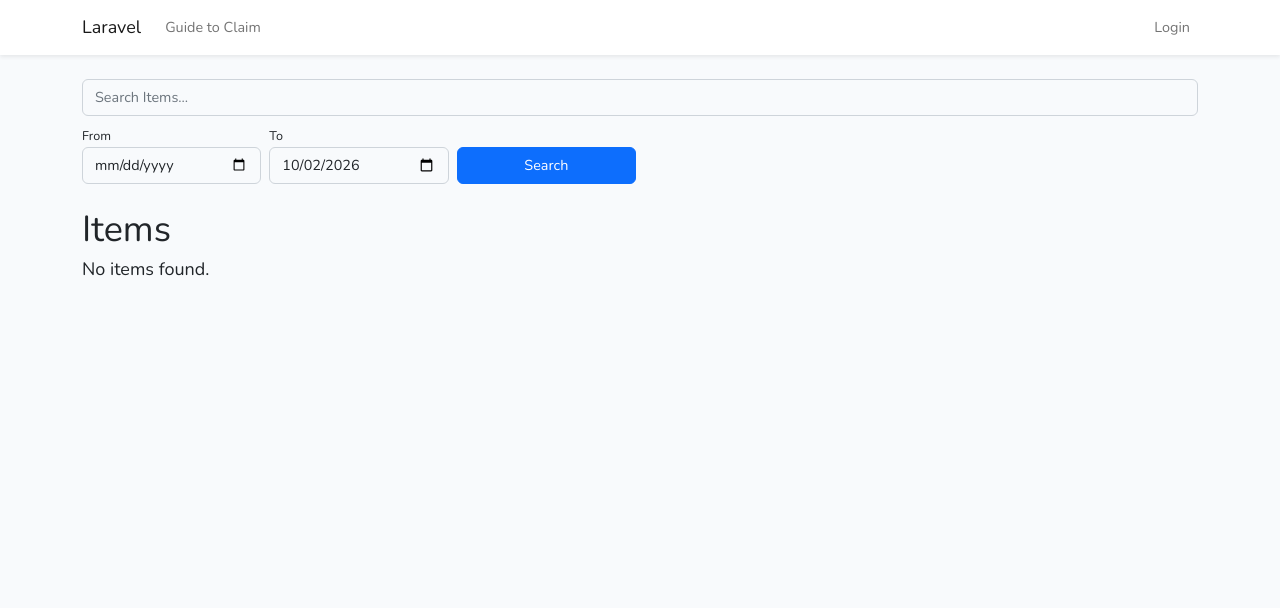
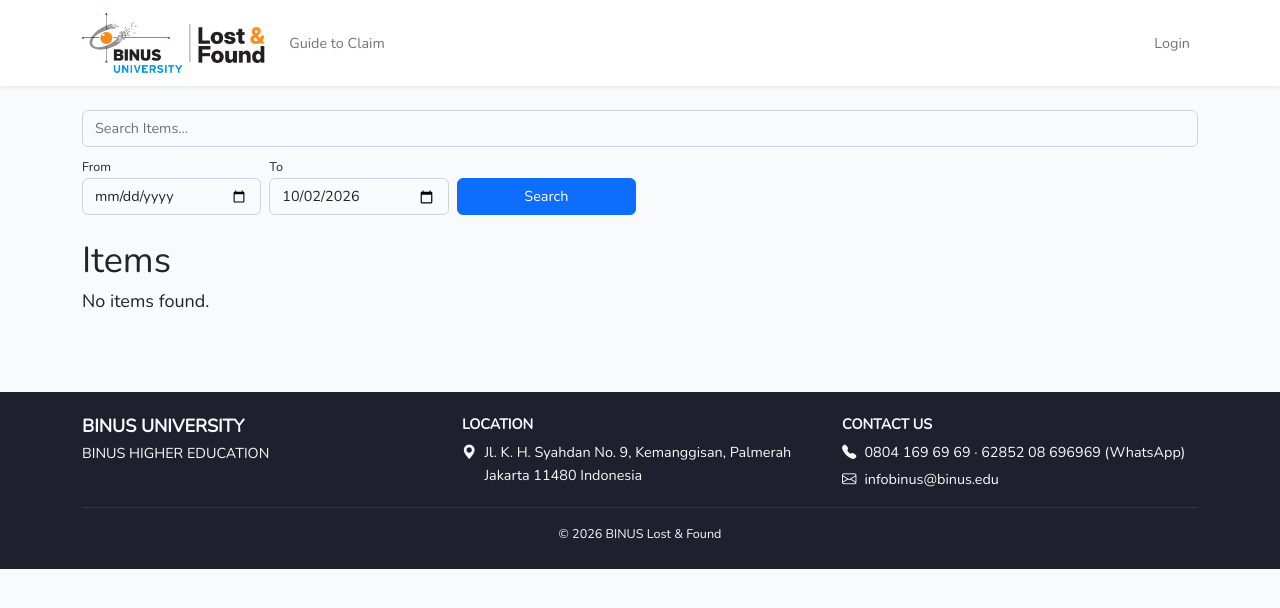
Before and after one commit to Nicholas-SB/BINUS-Lost-and-Found, a Laravel app: page / in a window 1280 px wide. Shown: the top 608 px of the page. Run offline with Laravel 12, Linux system fonts and the light colour scheme; data that the repository does not hold is empty; style sheets or scripts are compiled from the project's sources.

Commit message:
Add footer and logo

```diff
--- a/resources/views/layouts/app.blade.php
+++ b/resources/views/layouts/app.blade.php
@@ -15,13 +15,14 @@
 
     <!-- Scripts -->
     @vite(['resources/sass/app.scss', 'resources/js/app.js'])
+    <link rel="stylesheet" href="https://cdn.jsdelivr.net/npm/bootstrap-icons@1.11.3/font/bootstrap-icons.min.css">
 </head>
 <body>
     <div id="app">
         <nav class="navbar navbar-expand-md navbar-light bg-white shadow-sm">
             <div class="container">
                 <a class="navbar-brand" href="{{ url('/') }}">
-                    {{ config('app.name', 'Laravel') }}
+                    <img src="{{ asset('images/logo.png') }}" height="60">
                 </a>
                 <button class="navbar-toggler" type="button" data-bs-toggle="collapse" data-bs-target="#navbarSupportedContent" aria-controls="navbarSupportedContent" aria-expanded="false" aria-label="{{ __('Toggle navigation') }}">
                     <span class="navbar-toggler-icon"></span>
@@ -86,6 +87,40 @@
         <main class="py-4">
             @yield('content')
         </main>
+
+        <footer class="text-light py-4 mt-5" style="background-color: #1f1f2e;">
+            <div class="container">
+                <div class="row g-4">
+                    <div class="col-md-4">
+                        <h5 class="fw-bold mb-1">BINUS UNIVERSITY</h5>
+                        <p class="mb-0">BINUS HIGHER EDUCATION</p>
+                    </div>
+
+                    <div class="col-md-4">
+                        <h6 class="fw-bold">LOCATION</h6>
+                        <p class="d-flex mb-0">
+                            <i class="bi bi-geo-alt-fill me-2"></i>
+                            <span>Jl. K. H. Syahdan No. 9, Kemanggisan, Palmerah<br>Jakarta 11480 Indonesia</span>
+                        </p>
+                    </div>
+
+                    <div class="col-md-4">
+                        <h6 class="fw-bold">CONTACT US</h6>
+                        <p class="d-flex mb-1">
+                            <i class="bi bi-telephone-fill me-2"></i>
+                            <span>0804 169 69 69 · 62852 08 696969 (WhatsApp)</span>
+                        </p>
+                        <p class="d-flex mb-0">
+                            <i class="bi bi-envelope me-2"></i>
+                            <span>infobinus@binus.edu</span>
+                        </p>
+                    </div>
+                </div>
+
+                <hr class="border-secondary my-3">
+                <p class="small mb-0 text-center">&copy; {{ date('Y') }} BINUS Lost & Found</p>
+            </div>
+        </footer>
     </div>
 </body>
 </html>
```
Also changed, not shown: public/images/logo.png (added).
